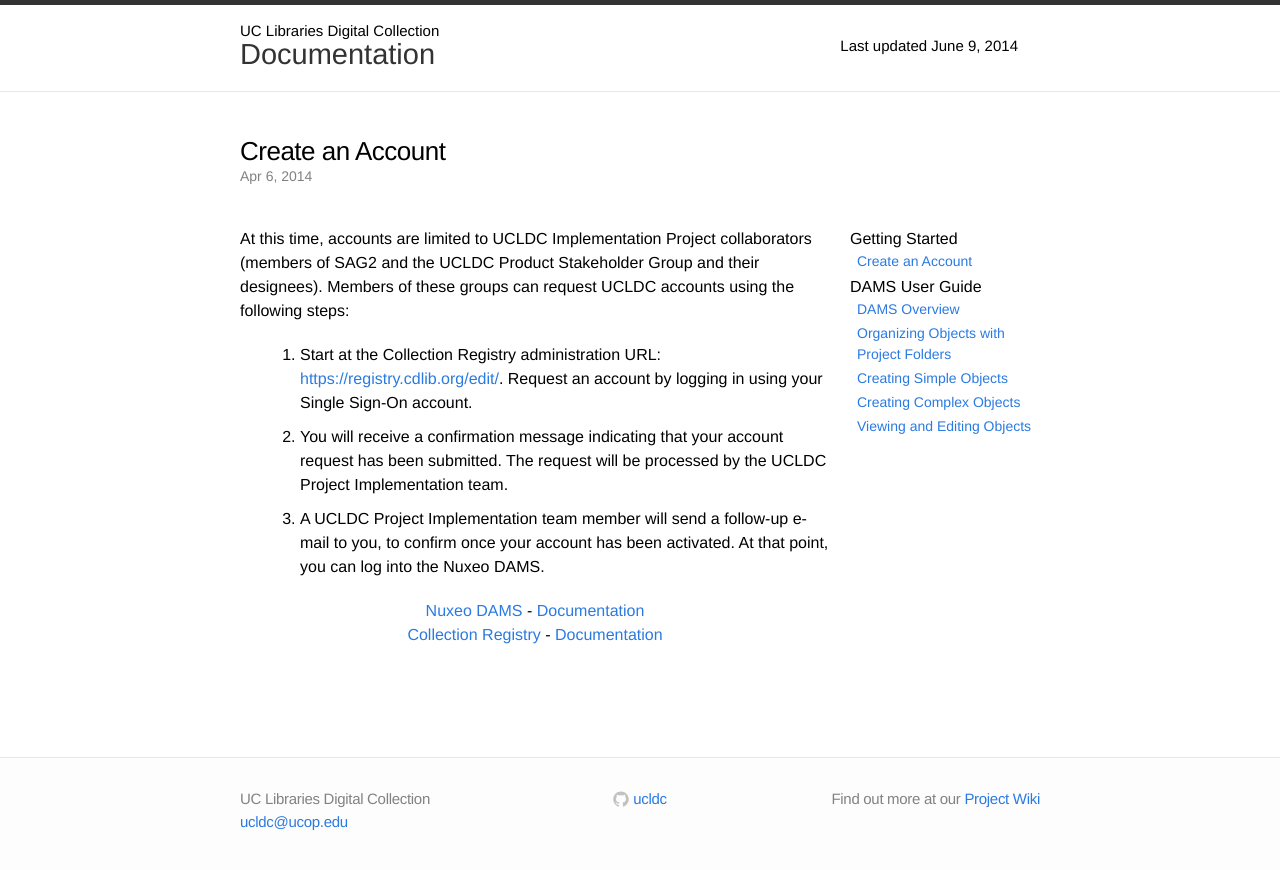
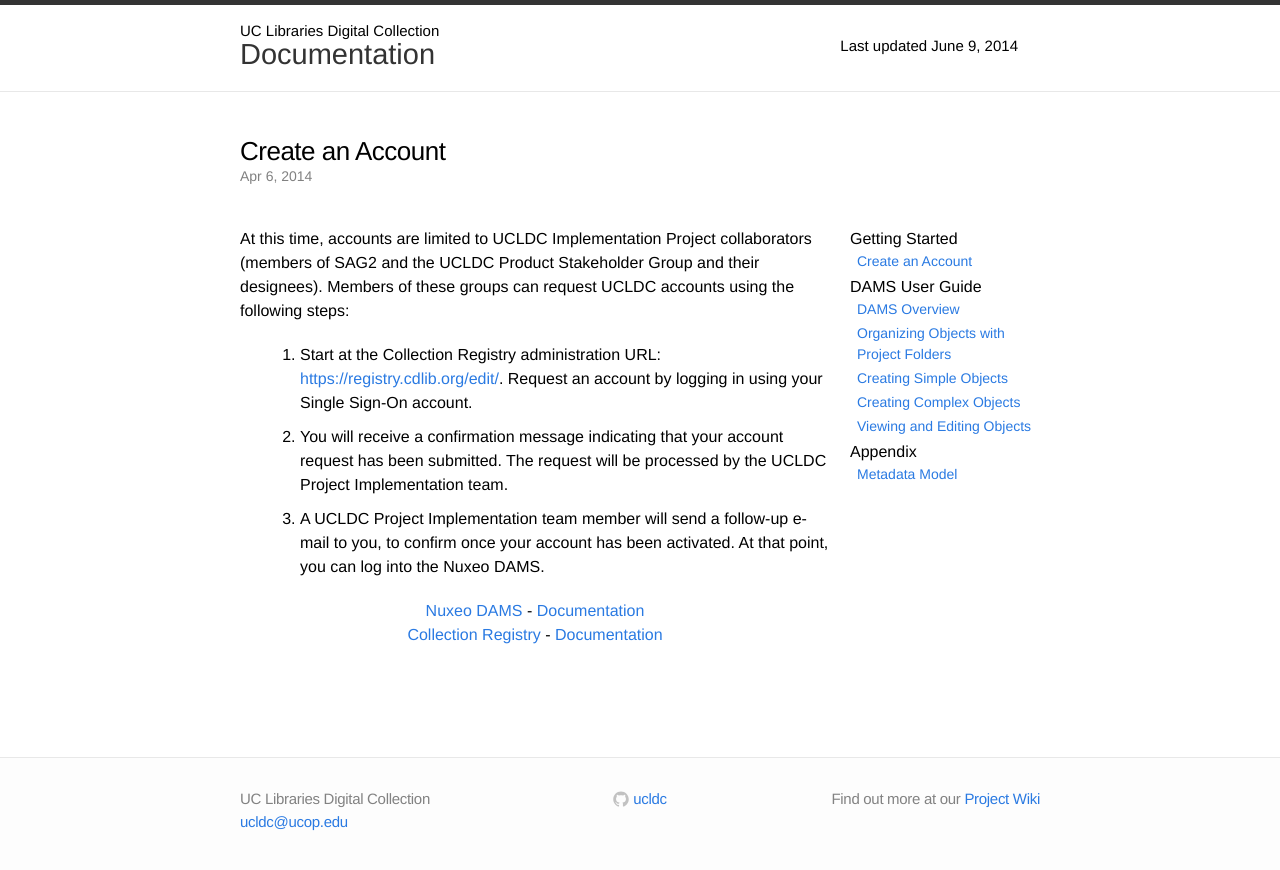
Before and after one commit to ucldc/ucldc-docs, a Jekyll site: the page built from docs/create-account.md, in a window 1280 px wide. Shown: the top 870 px of the page. Built offline with Jekyll 4.4.1, drawn with Linux system fonts in a browser that asks for light colours; nearby versions of some CDN libraries.

Commit message:
Added link to metadata model document in the sidebar

```diff
--- a/_includes/sidebar.html
+++ b/_includes/sidebar.html
@@ -11,4 +11,8 @@
     <li><a href="{{ site.url }}{{ site.baseurl }}/docs/dams/complex-objects/">Creating Complex Objects</a></li>
     <li><a href="{{ site.url }}{{ site.baseurl }}/docs/dams/edit-objects/">Viewing and Editing Objects</a></li>
   </ul>
+  <h1>Appendix</h1>
+  <ul>
+    <li><a href="{{ site.url }}{{ site.baseurl }}/docs/dams/metadata-model/">Metadata Model</a></li>
+  </ul>
 </div>
```
